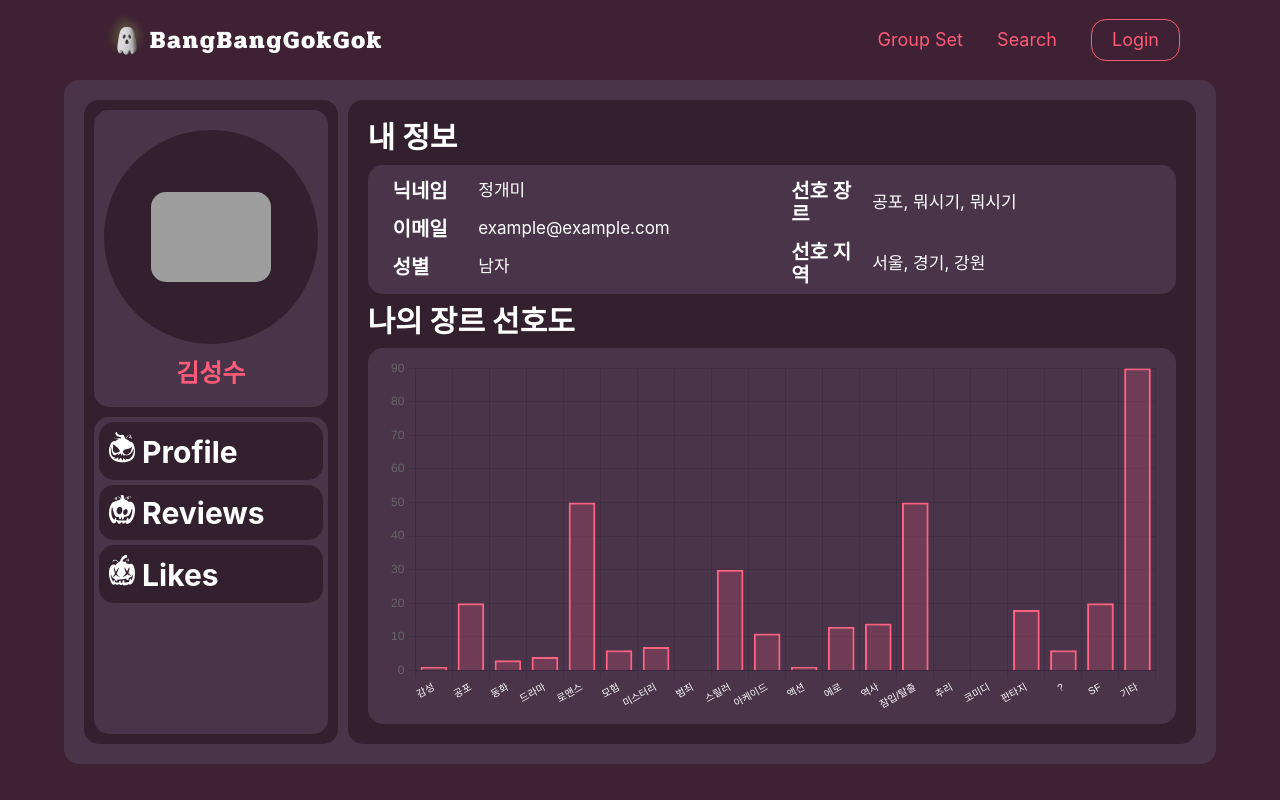
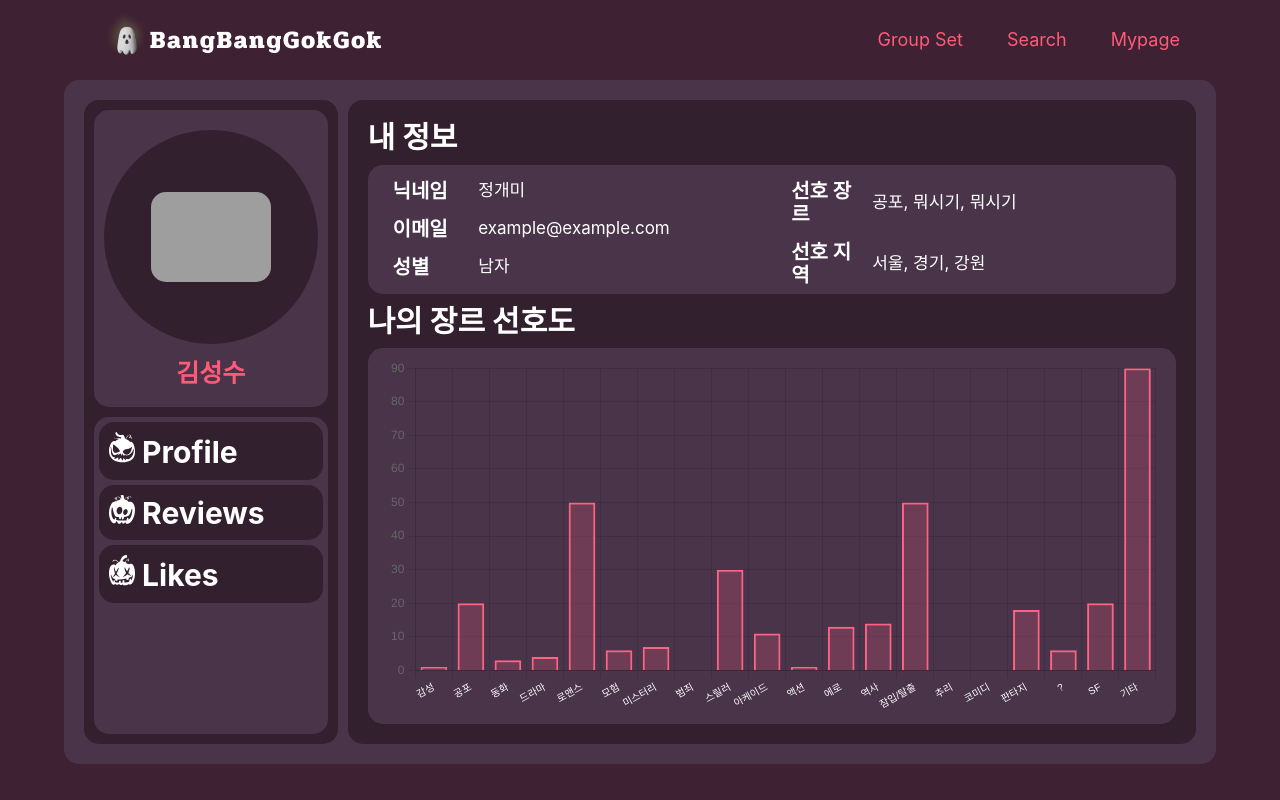
Before and after one commit to predictyson/BangBangGokGok, a React (Vite) app in the folder FrontEnd/: page /mypage in a window 1280 px wide. Built offline with nearby package versions, Linux system fonts and the light colour scheme; grey boxes are pictures that could not be loaded.

Commit message:
✨ feat: 헤더 로그인 시 css 추가

```diff
--- a/FrontEnd/src/components/common/Header.tsx
+++ b/FrontEnd/src/components/common/Header.tsx
@@ -3,10 +3,13 @@ import styled from "styled-components";
 import Ghost from "@/assets/common/Ghost.png";
 import Logo from "@/assets/common/Logo.png";
 import { theme } from "@/styles/theme";
+import { styled as mstyled } from "@mui/material/styles";
 import { useNavigate } from "react-router-dom";
+import AccountCircleOutlinedIcon from "@mui/icons-material/AccountCircleOutlined";
 export default function Header() {
   const navigate = useNavigate();
-
+  const isLogin = true;
+  const username = "나는야 상기";
   return (
     <Container>
       <div className="left-container">
@@ -26,7 +29,16 @@ export default function Header() {
       <div className="right-container">
         <NavItem onClick={() => navigate("/groupset")}>Group Set</NavItem>
         <NavItem onClick={() => navigate("/search")}>Search</NavItem>
-        <NavButton onClick={() => navigate("/login")}>Login</NavButton>
+        {!isLogin && (
+          <NavButton onClick={() => navigate("/login")}>Login</NavButton>
+        )}
+        {isLogin && (
+          <NavItem onClick={() => navigate("/mypage")}>
+            {/* <AccountCircleOutlinedIcon style={{ fontSize: "3rem" }} /> */}
+            {/* <span> {username}</span> */}
+            Mypage
+          </NavItem>
+        )}
       </div>
     </Container>
   );
@@ -62,6 +74,20 @@ const Container = styled.div`
   }
 `;
 
+const ProfileItem = styled.div`
+  display: flex;
+  align-items: center;
+  font-size: 2rem;
+  cursor: pointer;
+  transition: transform 0.3s ease-in-out;
+  &:hover {
+    transform: scale(1.1);
+  }
+  span {
+    margin-left: 0.5rem;
+  }
+`;
+
 const NavItem = styled.div`
   color: ${theme.colors.pink};
   font-size: 1.8rem;
```
